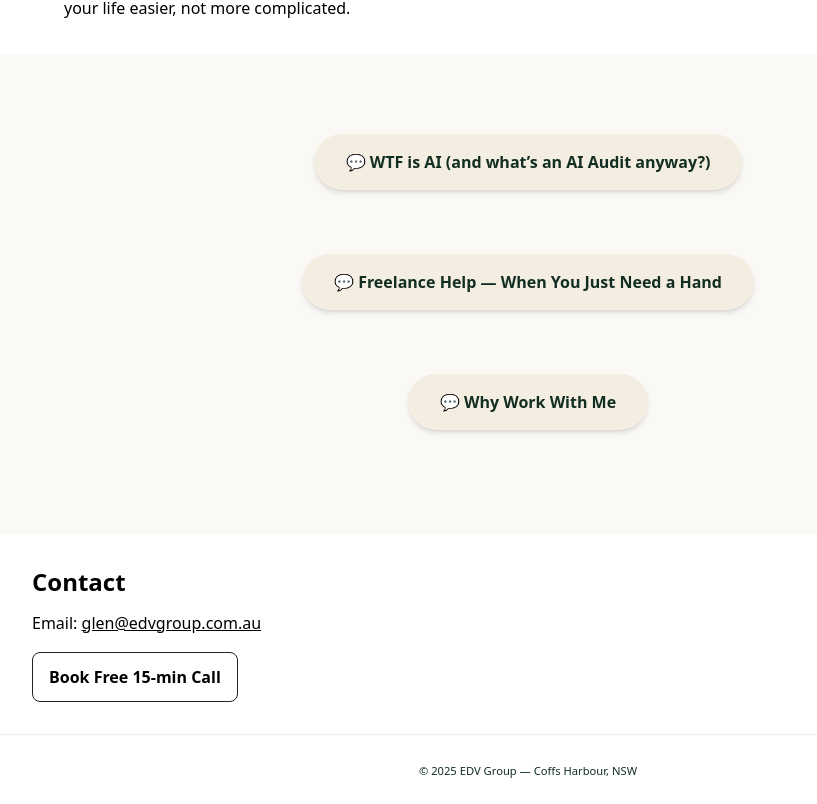
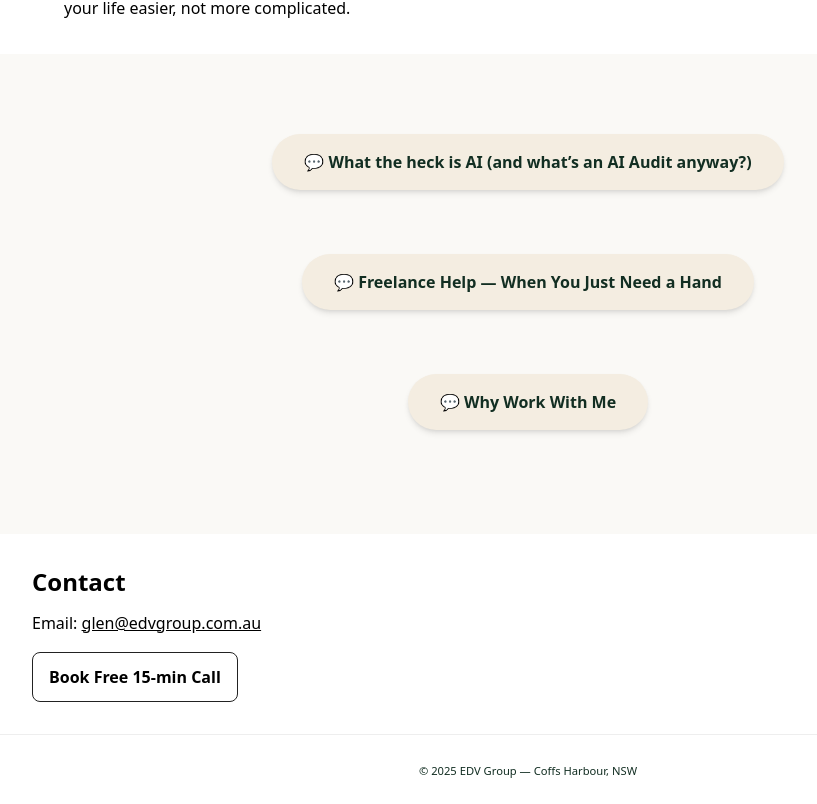
Before and after one commit to Hoppy17/edv-ai-site, a React (Vite) app: page / in a window 1280 px wide. Shown: the part 973-1777 px from the top of the page, without its empty margins (112-929 px from the left). Built offline with nearby package versions, Linux system fonts and the light colour scheme.

Commit message:
removed WTF

```diff
--- a/src/components/Services.tsx
+++ b/src/components/Services.tsx
@@ -4,7 +4,7 @@ export default function Services() {
   return (
     <section id="services" className="py-12 md:py-20 text-center bg-[#faf9f6]">
       <div className="flex flex-col items-center space-y-10">
-        <Bubble title="💬 WTF is AI (and what’s an AI Audit anyway?)">
+        <Bubble title="💬 What the heck is AI (and what’s an AI Audit anyway?)">
           <p>Think of an AI Audit as a friendly, plain-English review of how your business runs — what’s working, what’s clunky, and where smarter tools could make life easier.</p>
           <p>We’ll sit down (or jump on a call) and look at the everyday stuff: your emails, workflows, apps, and the bits that chew up time. Then I’ll map out where AI might fit — safely, simply, and only if it actually helps.</p>
           <p>You’ll get a clear action plan that shows what’s worth doing now, what can wait, and what’s not worth touching.</p>
```
